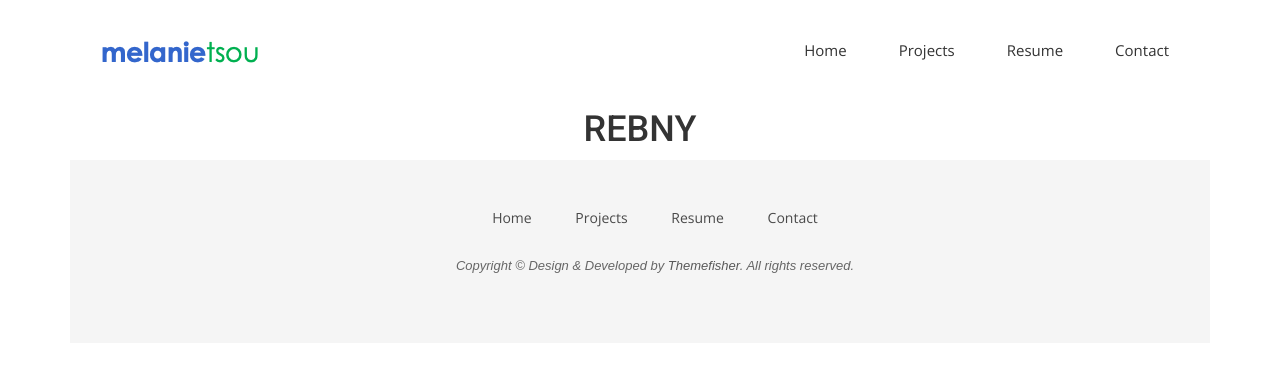
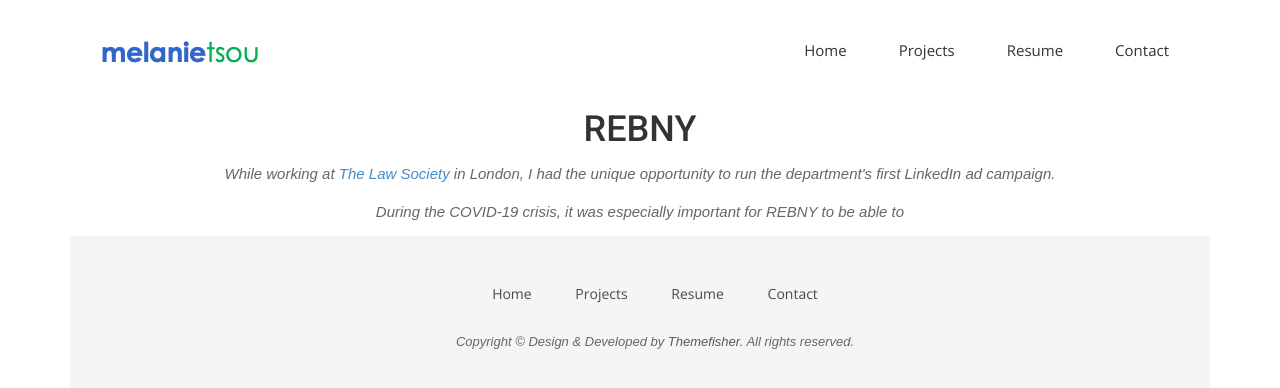
Before and after one commit to melanietsou/melanietsou.github.io, a Jekyll site: the page built from rebny.html, in a window 1280 px wide. Shown: the top 388 px of the page. Built offline with Jekyll 4.4.1, drawn with Linux system fonts in a browser that asks for light colours; nearby versions of some CDN libraries; some web fonts are replaced.

```diff
--- a/rebny.html
+++ b/rebny.html
@@ -8,3 +8,5 @@ permalink: /REBNY/
 <div class="section-title text-center">
 <h1>REBNY</h1>
 <div class="container">
+<p>While working at <a href="https://www.lawsociety.org.uk/" target="_blank">The Law Society</a> in London, I had the unique opportunity to run the department's first LinkedIn ad campaign.</p>
+<p>During the COVID-19 crisis, it was especially important for REBNY to be able to</p>
```
Also changed, not shown: citysnap.html (added, +9 -0 lines).
